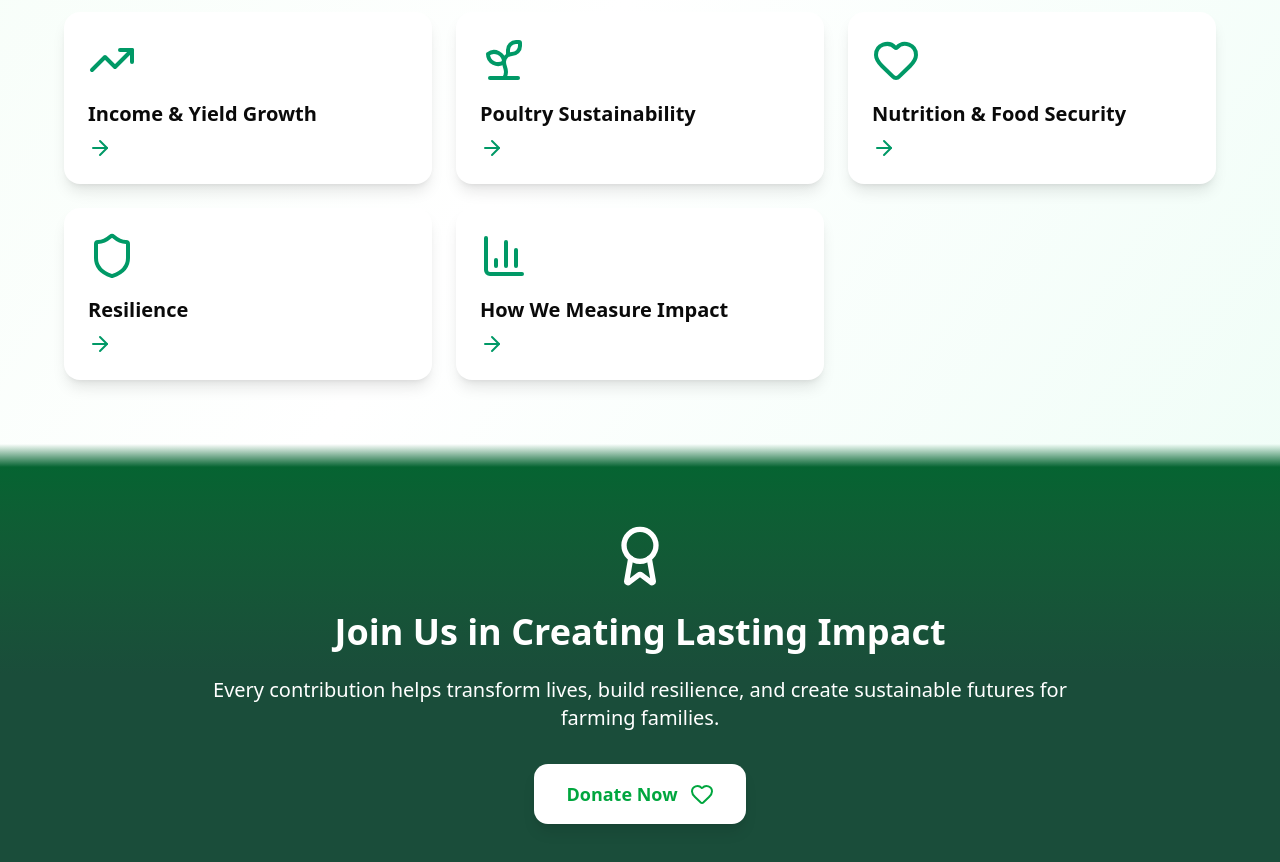
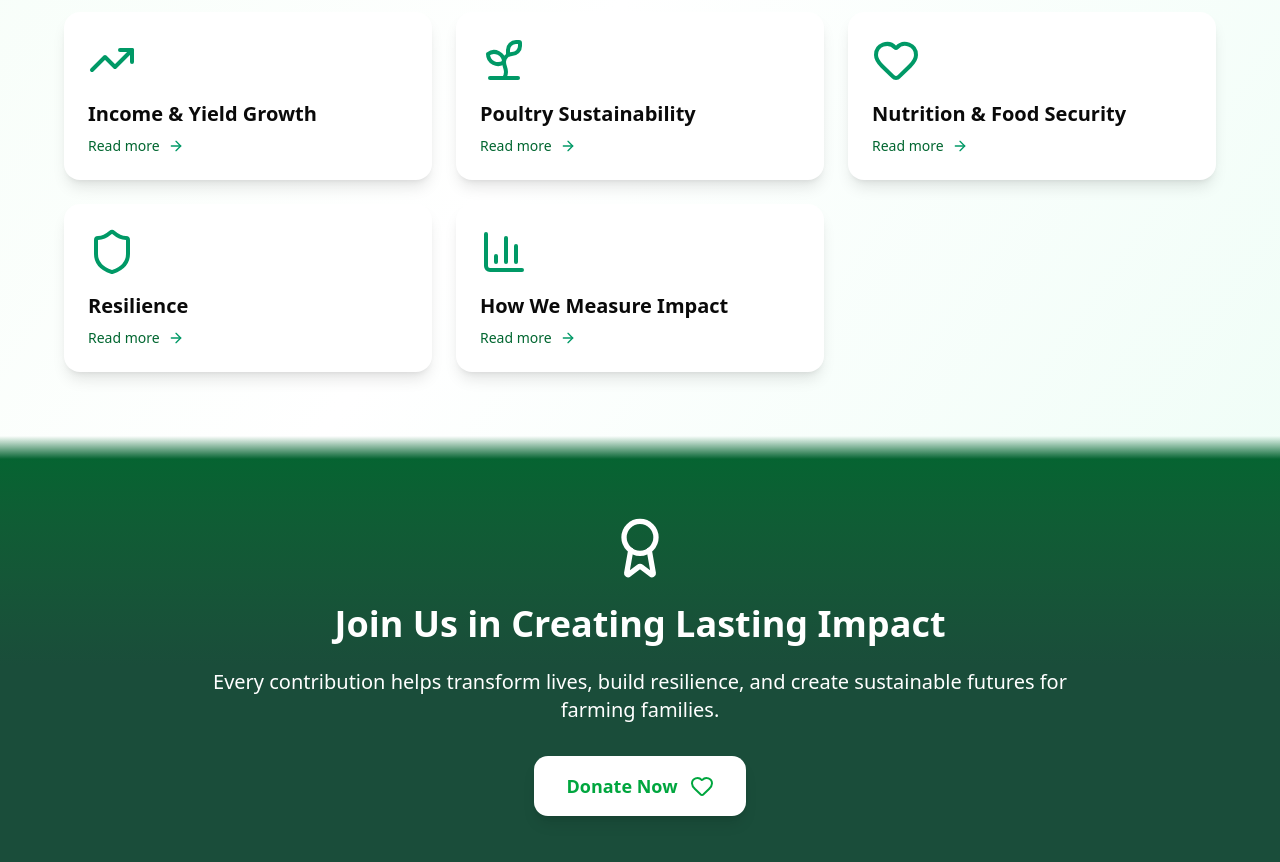
Before and after one commit to Mhando-Z/HervegWeb, a Next.js app: page /aboutus/ourimpact in a window 1280 px wide. Shown: the part 940-1802 px from the top of the page. Built offline with nearby package versions, Linux system fonts and the light colour scheme; a web font is replaced by a local one.

Commit message:
Phase One

```diff
--- a/src/app/aboutus/ourimpact/page.jsx
+++ b/src/app/aboutus/ourimpact/page.jsx
@@ -221,13 +221,24 @@ const ImpactPage = () => {
                   }`}
                 />
                 <h3 className="text-xl font-bold mb-2">{section.title}</h3>
+                <div className="flex cursor-pointer flex-row items-center gap-2">
+                  <p
+                    className={`text-sm ${
+                      activeSection === section.id
+                        ? "text-white"
+                        : `text-${section.color}-600`
+                    } text-green-800`}
+                  >
+                    Read more
+                  </p>
                   <ArrowRight
-                  className={`w-6 h-6 ${
+                    className={`w-4 h-4 ${
                       activeSection === section.id
                         ? "text-white"
                         : `text-${section.color}-600`
                     }`}
                   />
+                </div>
               </motion.button>
             ))}
           </div>
```
Lines whose indentation alone changed are shown as unchanged.
